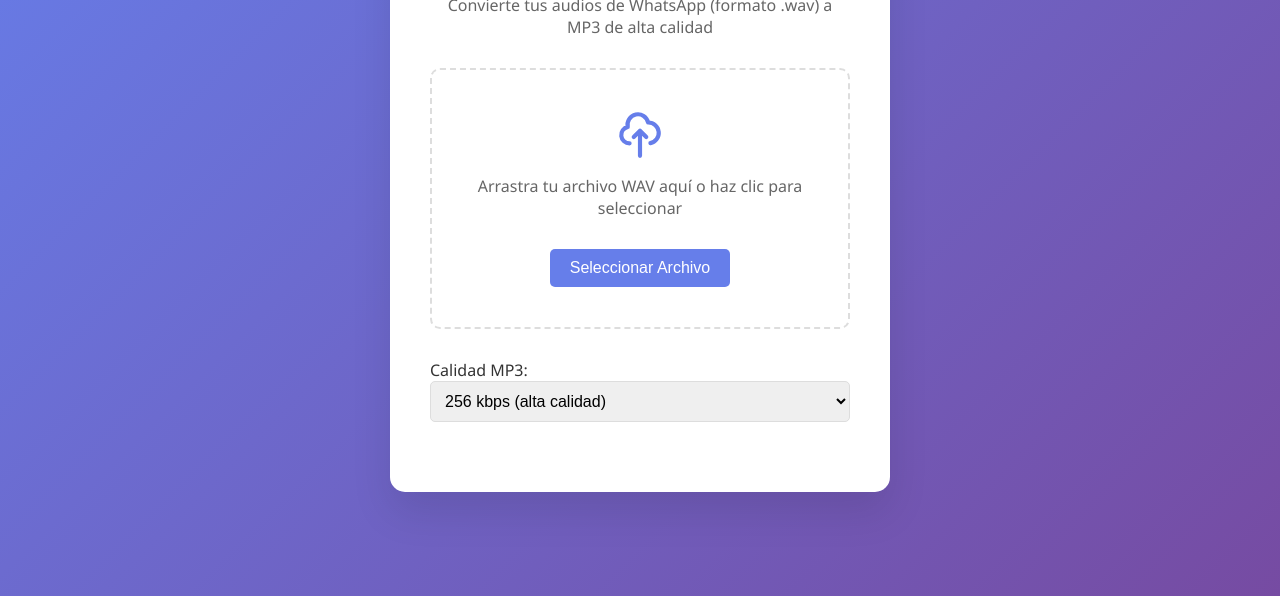
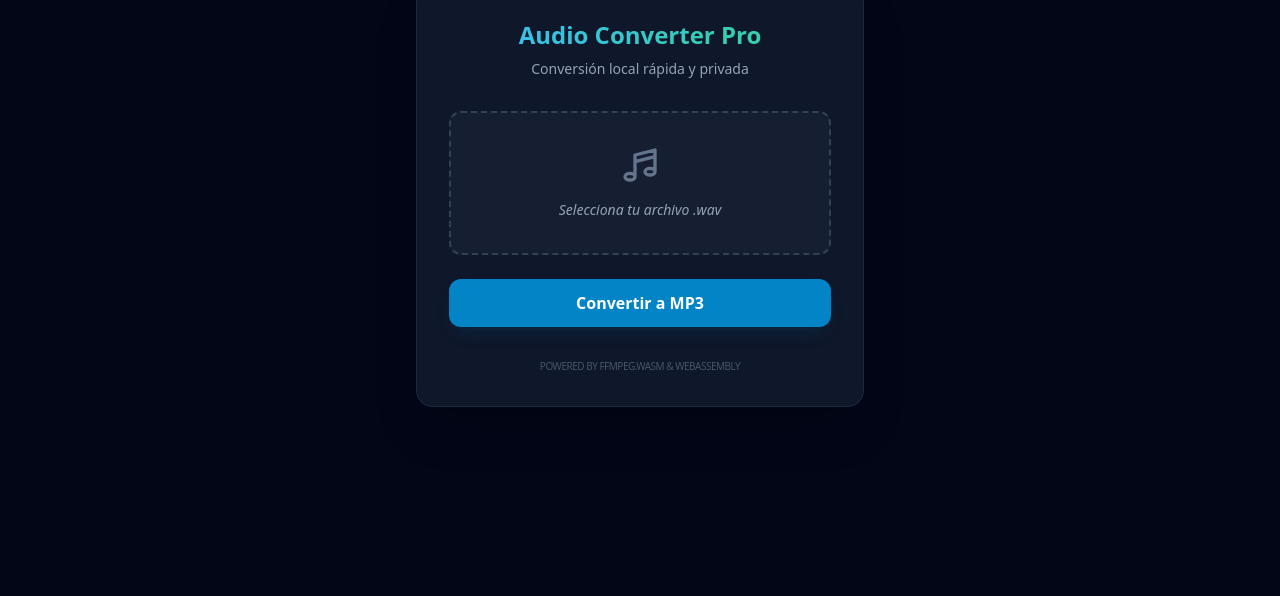
Before and after one commit to mizulegendsstudios/wav2mp3, a plain HTML site: page index.html in a window 1280 px wide. Shown: the part 204-800 px from the top of the page. Drawn offline with nearby package versions, Linux system fonts and the light colour scheme.

Commit message:
Update index.html

```diff
--- a/index.html
+++ b/index.html
@@ -3,55 +3,51 @@
 <head>
     <meta charset="UTF-8">
     <meta name="viewport" content="width=device-width, initial-scale=1.0">
-    <title>Convertidor WAV a MP3 - WhatsApp Audio</title>
-    <link rel="stylesheet" href="style.css">
+    <title>WAV to MP3 Converter | MizuTools</title>
+    <script src="https://cdn.tailwindcss.com"></script>
+    <script src="https://unpkg.com/@ffmpeg/ffmpeg@0.11.0/dist/ffmpeg.min.js"></script>
 </head>
-<body>
-    <div class="container">
-        <h1>Convertidor WAV a MP3</h1>
-        <p>Convierte tus audios de WhatsApp (formato .wav) a MP3 de alta calidad</p>
+<body class="bg-slate-950 text-slate-100 min-h-screen flex items-center justify-center font-sans">
 
-        <div class="upload-area" id="uploadArea">
-            <input type="file" id="wavFile" accept=".wav" hidden>
-            <div class="upload-box">
-                <svg width="50" height="50" viewBox="0 0 24 24" fill="none" stroke="currentColor">
-                    <path stroke-linecap="round" stroke-linejoin="round" stroke-width="2" d="M7 16a4 4 0 01-.88-7.903A5 5 0 1115.9 6L16 6a5 5 0 011 9.9M15 13l-3-3m0 0l-3 3m3-3v12"/>
-                </svg>
-                <p>Arrastra tu archivo WAV aquí o haz clic para seleccionar</p>
-                <button id="selectFile">Seleccionar Archivo</button>
+    <div class="max-w-md w-full p-8 bg-slate-900 rounded-2xl border border-slate-800 shadow-2xl">
+        <div class="text-center mb-8">
+            <h1 class="text-2xl font-bold bg-gradient-to-r from-sky-400 to-emerald-400 bg-clip-text text-transparent">
+                Audio Converter Pro
+            </h1>
+            <p class="text-slate-400 text-sm mt-2">Conversión local rápida y privada</p>
+        </div>
+
+        <div class="space-y-6">
+            <div class="relative group">
+                <input type="file" id="uploader" accept="audio/wav"
+                    class="absolute inset-0 w-full h-full opacity-0 cursor-pointer z-10">
+                <div class="border-2 border-dashed border-slate-700 group-hover:border-sky-500 transition-colors rounded-xl p-8 text-center bg-slate-800/50">
+                    <svg class="w-10 h-10 mx-auto text-slate-500 group-hover:text-sky-400 mb-3" fill="none" stroke="currentColor" viewBox="0 0 24 24">
+                        <path stroke-linecap="round" stroke-linejoin="round" stroke-width="2" d="M9 19V6l12-3v13M9 19c0 1.105-1.343 2-3 2s-3-.895-3-2 1.343-2 3-2 3 .895 3 2zm12-3c0 1.105-1.343 2-3 2s-3-.895-3-2 1.343-2 3-2 3 .895 3 2zM9 10l12-3"></path>
+                    </svg>
+                    <span id="fileName" class="text-sm text-slate-400 italic">Selecciona tu archivo .wav</span>
+                </div>
+            </div>
+
+            <button id="convertBtn" class="w-full bg-sky-600 hover:bg-sky-500 disabled:bg-slate-700 disabled:cursor-not-allowed text-white font-bold py-3 rounded-xl transition-all shadow-lg shadow-sky-900/20">
+                Convertir a MP3
+            </button>
+
+            <div id="statusContainer" class="hidden">
+                <div class="flex justify-between mb-2">
+                    <span id="statusText" class="text-xs text-sky-400 uppercase tracking-widest font-bold">Procesando...</span>
+                </div>
+                <div class="w-full bg-slate-800 rounded-full h-2">
+                    <div id="progressBar" class="bg-sky-500 h-2 rounded-full transition-all duration-300" style="width: 0%"></div>
+                </div>
             </div>
         </div>
 
-        <div class="settings">
-            <label>
-                Calidad MP3:
-                <select id="bitrate">
-                    <option value="128">128 kbps (tamaño pequeño)</option>
-                    <option value="192">192 kbps (calidad estándar)</option>
-                    <option value="256" selected>256 kbps (alta calidad)</option>
-                </select>
-            </label>
-        </div>
-
-        <div class="progress-container" id="progressContainer" style="display: none;">
-            <div class="progress-bar">
-                <div class="progress" id="progress"></div>
-            </div>
-            <p id="progressText">Convirtiendo...</p>
-        </div>
-
-        <div class="result" id="result" style="display: none;">
-            <div class="success">
-                <svg width="50" height="50" viewBox="0 0 24 24" fill="none" stroke="currentColor">
-                    <path stroke-linecap="round" stroke-linejoin="round" stroke-width="2" d="M9 12l2 2 4-4m6 2a9 9 0 11-18 0 9 9 0 0118 0z"/>
-                </svg>
-                <p>¡Conversión completada!</p>
-            </div>
-            <a id="downloadLink" class="download-btn" download>Descargar MP3</a>
-        </div>
+        <footer class="mt-8 text-center">
+            <p class="text-[10px] text-slate-600 uppercase tracking-tighter">Powered by FFmpeg.WASM & WebAssembly</p>
+        </footer>
     </div>
 
-    <script src="https://unpkg.com/ffmpeg.js@0.0.10/ffmpeg.min.js"></script>
-    <script src="script.js"></script>
+    <script src="app.js"></script>
 </body>
 </html>
```
